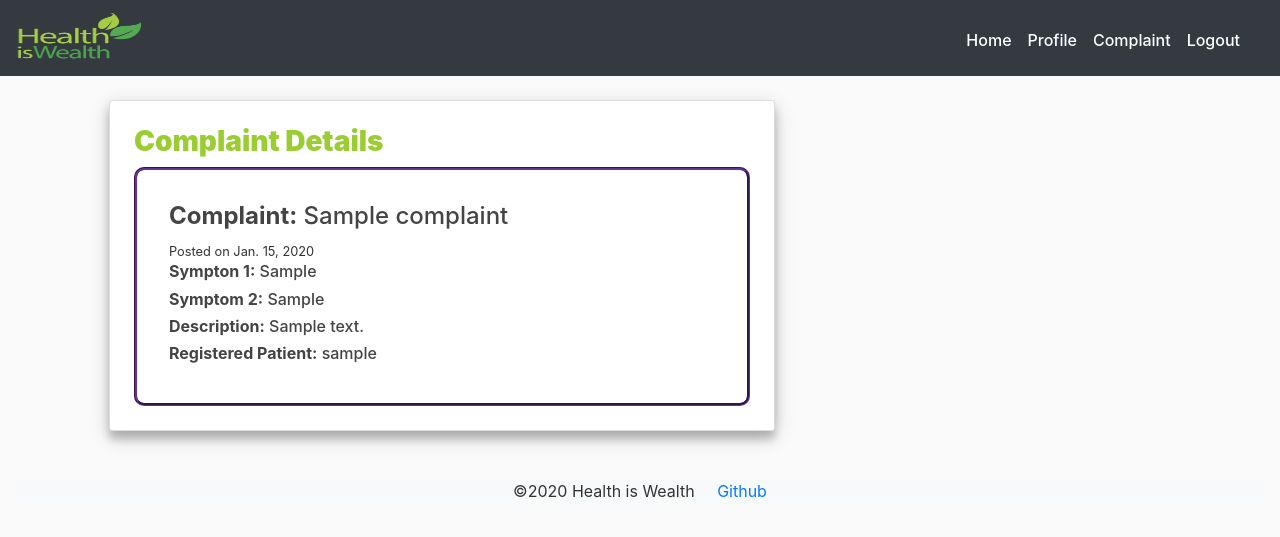
After one commit to NikhilRanga/Voice-Prescription, a Django app: page /DoctorComplaintView/1/ in a window 1280 px wide. The commit adds this page. Shown: the top 537 px of the page. Run offline with Django 3.2, Linux system fonts and the light colour scheme; a user stored in the database is signed in; tables that the repository leaves empty hold one stand-in row (values such as "Sample post"); some libraries are stand-ins or nearby versions.

Commit message:
minor changes made

```diff
--- /dev/null
+++ b/HOME/templates/DoctorComplaintDetailView.html
@@ -0,0 +1,46 @@
+{% extends 'base.html' %}
+{% load static %}
+{% block css %}
+<style>
+
+    a .btn:hover {
+        color: turquoise;
+    }
+    .container .content-section {
+        box-shadow: 0 8px 8px 0 rgba(0, 0, 0, 0.2), 0 6px 20px 0 rgba(0, 0, 0, 0.19);
+        width: 60%;
+    }
+    .content-section h3 {
+        font-weight: 1000;
+        color: yellowgreen;
+
+    }
+    .content-section .media {
+        border: 3px groove rebeccapurple;
+        border-radius: 10px;
+        left:100px;
+    }
+    .content-section .media .media-body  .btn:hover{
+        color: turquoise;
+        background-color:mediumslateblue;
+    }
+</style>
+{% endblock %}
+{% block content %}
+<div class='row'>
+    <div class='container-fluid'>
+        <section class='content-section m-4 p-4'>
+            <h3>Complaint Details</h3>
+            <section class="media  p-3 mt-2">
+                <section class="media-body p-3">
+                    <h4><b>Complaint:</b> {{complaint.Complaint_Name}}</h4><small>Posted on {{complaint.Date | date}}</small>
+                    <h6><b>Sympton 1:</b> {{complaint.Symptom1}}</h6>
+                    <h6><b>Symptom 2:</b> {{complaint.Symptom2}}</h6>
+                    <h6><b>Description:</b> {{complaint.Description}}</h6>
+                    <h6><b>Registered Patient:</b> {{complaint.patient.user.username}}</h6>
+                </section>
+            </section>
+        </section>
+    </div>
+    </div>
+{% endblock %}
--- a/HOME/templates/Doctor_Signup.html
+++ b/HOME/templates/Doctor_Signup.html
@@ -46,7 +46,7 @@
                   </div>
                   <div class="col-sm-2">
                   <div class='form-group'>
-                    <input type='submit' class='btn btn-success' value='Cancel'>
+                    <input type='reset' class='btn btn-success' value='Cancel'>
                   </div>
                   </div>
                   </div>
--- a/HOME/templates/base.html
+++ b/HOME/templates/base.html
@@ -129,5 +129,9 @@
     <script src="https://ajax.googleapis.com/ajax/libs/jquery/3.4.1/jquery.min.js"></script>
     <script src="https://cdnjs.cloudflare.com/ajax/libs/popper.js/1.16.0/umd/popper.min.js"></script>
     <script src="https://maxcdn.bootstrapcdn.com/bootstrap/4.4.1/js/bootstrap.min.js"></script>
+    <script src="https://kit.fontawesome.com/5d841ef72a.js" crossorigin="anonymous"></script>
+<script>
+
+</script>
 </body>
 </html>
--- a/HOME/urls.py
+++ b/HOME/urls.py
@@ -20,6 +20,7 @@ urlpatterns = [
     path('ComplaintRegistration',views.ComplaintRegistration,name='ComplaintRegistration'),
     path('ComplaintView',views.ComplaintListView,name='ComplaintView'),
     path('ComplaintView/<int:id>/',views.ComplaintDetailView,name='ComplaintDetail'),
+    path('DoctorComplaintView/<int:id>/',views.DoctorComplaintDetailView,name='DoctorComplaintDetailView'),
     path('pdf',views.GeneratePdf,name='pdf'),
     path('recording/<int:primary_key>/',views.speech_to_text,name='recording'),
     path('PrescriptionForm/<int:primary_key>/',views.PrescriptionForm,name='PrescriptionForm'),
--- a/HOME/views.py
+++ b/HOME/views.py
@@ -131,6 +131,11 @@ def ComplaintDetailView(request,id):
     complaint=Complaint.objects.get(id=id)
     return render(request,'ComplaintDetail.html',{'complaint':complaint})
 
+@login_required
+def DoctorComplaintDetailView(request,id):
+    complaint=Complaint.objects.get(id=id)
+    return render(request,'DoctorComplaintDetailView.html',{'complaint':complaint})
+
 
 @login_required
 def PrescriptionForm(request,primary_key):
@@ -152,7 +157,7 @@ def speech_to_text(request,primary_key):
         output = "Could not request results; {0}".format(e)
     Description=output
     Description.capitalize()
-    patient=Patient.objects.get(id=primary_key)
+    patient=Patient.objects.get(user_id=primary_key)
     user=request.user
     doctor=Doctor.objects.get(user=user)
     prescription=Prescription(Doctor=doctor,patient=patient)
```
Also changed, not shown: HOME/templates/DoctorComplaintView.html (+5 -2 lines), HOME/templates/PrescriptionForm.html (+48 -12 lines). Lines whose indentation alone changed are shown as unchanged.
